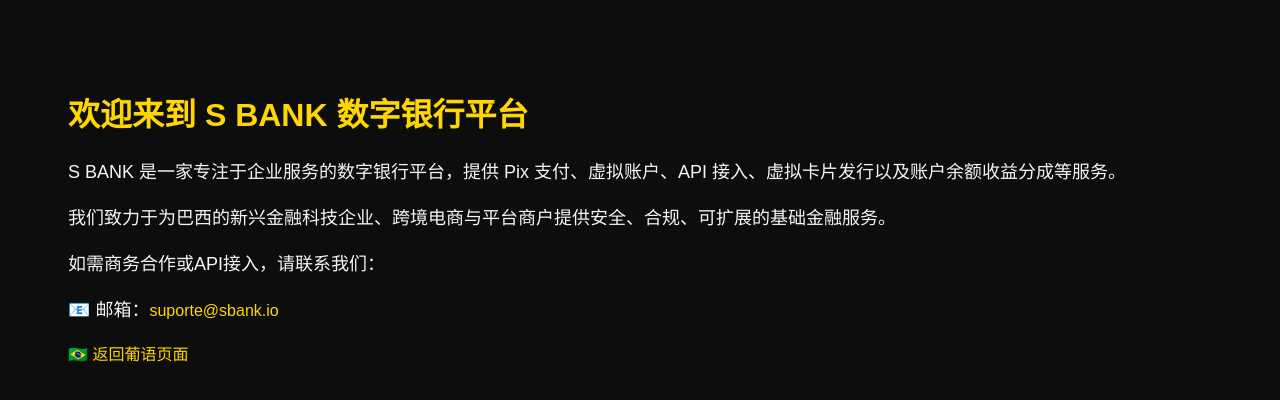
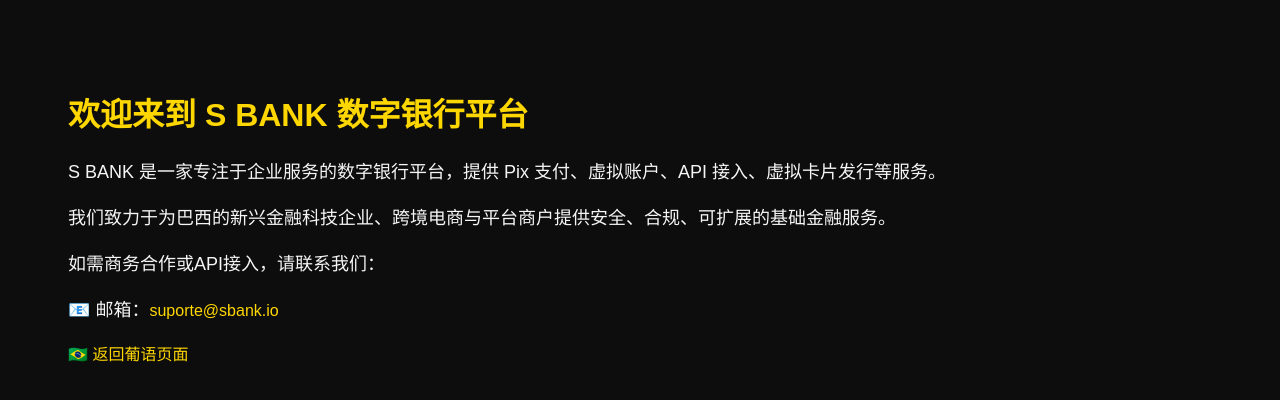
Before and after one commit to HEISTHEWAY/sbank-site, a plain HTML site: page index_cn.html in a window 1280 px wide. Drawn offline with Linux system fonts and the light colour scheme.

Commit message:
Update index_cn.html

```diff
--- a/index_cn.html
+++ b/index_cn.html
@@ -13,7 +13,7 @@
 </head>
 <body>
   <h1>欢迎来到 S BANK 数字银行平台</h1>
-  <p>S BANK 是一家专注于企业服务的数字银行平台，提供 Pix 支付、虚拟账户、API 接入、虚拟卡片发行以及账户余额收益分成等服务。</p>
+  <p>S BANK 是一家专注于企业服务的数字银行平台，提供 Pix 支付、虚拟账户、API 接入、虚拟卡片发行等服务。</p>
   <p>我们致力于为巴西的新兴金融科技企业、跨境电商与平台商户提供安全、合规、可扩展的基础金融服务。</p>
   <p>如需商务合作或API接入，请联系我们：</p>
   <p>📧 邮箱：<a href="mailto:suporte@sbank.io">suporte@sbank.io</a></p>
```
